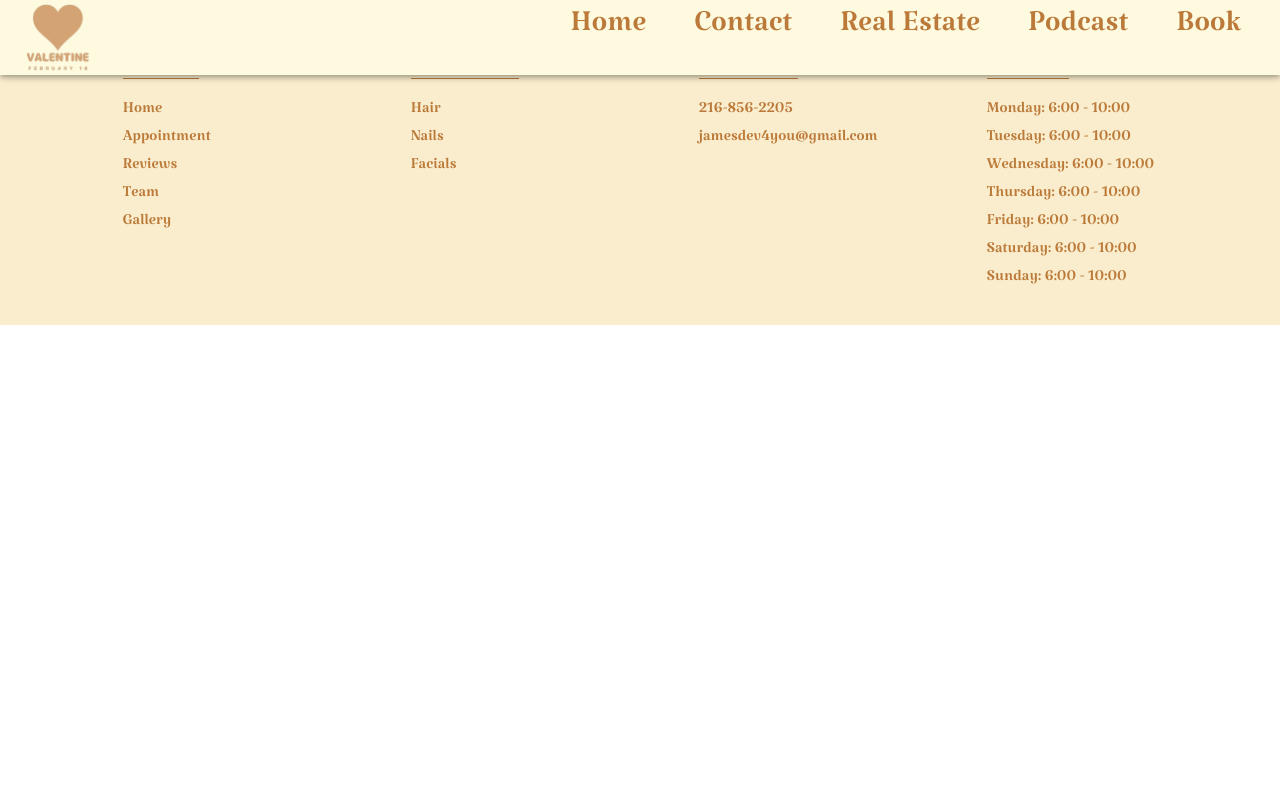
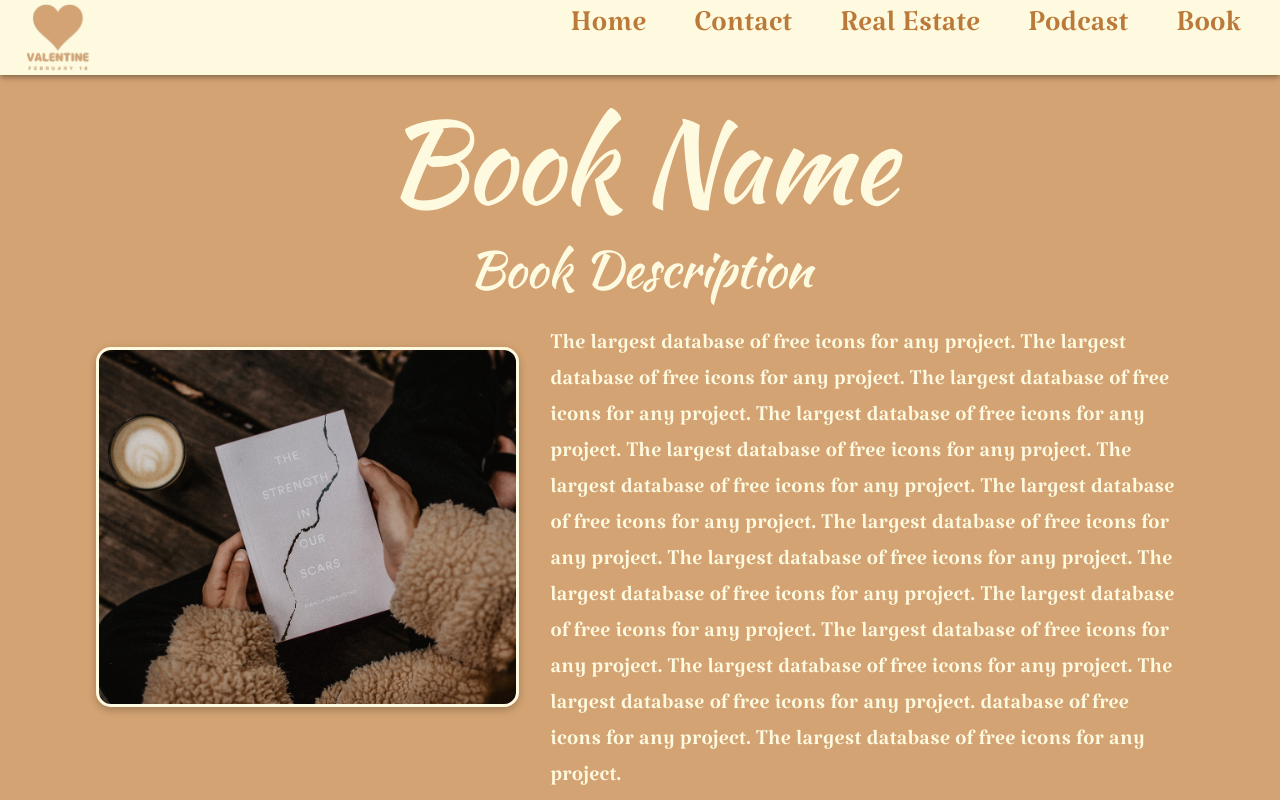
Before and after one commit to jamesdev4you/patricia, a React (Create React App) app: page /book in a window 1280 px wide. Shown: the top 800 px of the page. Built offline with nearby package versions, Linux system fonts and the light colour scheme.

Commit message:
desk mmvp

```diff
--- a/src/App.js
+++ b/src/App.js
@@ -11,6 +11,8 @@ import { Routes, Route } from 'react-router-dom';
 import Home from './pageComponents/Home/home';
 import Contact from './pageComponents/Contact/contact';
 import RealEstate from './pageComponents/RealEstate/realEstate';
+import Podcast from './pageComponents/Podcast/podcast';
+import Book from './pageComponents/Book/book';
 
 let theme = createTheme({
   palette: {
@@ -84,6 +86,8 @@ function App() {
         <Route path='/' element={<Home />} />
         <Route path='/contact' element={<Contact />} />
         <Route path='/realestate' element={<RealEstate />} />
+        <Route path='/podcast' element={<Podcast />} />
+        <Route path='/book' element={<Book />} />
       </Routes>
       <Footer />
     </ThemeProvider>
--- /dev/null
+++ b/src/pageComponents/Book/book.js
@@ -0,0 +1,112 @@
+import React from 'react';
+import Box from '@mui/material/Box';
+import Typography from '@mui/material/Typography';
+import { LightOptionsButton } from '../../styledComponents';
+import BookPic from '../../assets/book.jpg';
+
+const Book = () => {
+  return (
+    <Box
+      sx={{
+        width: '100%',
+        height: '100vh',
+        backgroundColor: (theme) => `${theme.palette.secondary.main}`,
+        display: 'flex',
+        alignItems: 'center',
+        justifyContent: 'start',
+        paddingTop: '6em',
+        flexDirection: 'column',
+        gap: '2em',
+      }}
+    >
+      <Box
+        className='Typography--Divorced'
+        sx={{ width: '85%', textAlign: 'center' }}
+      >
+        <Typography
+          variant='h1'
+          sx={{
+            color: (theme) => `${theme.palette.primary.main}`,
+            paddingBottom: '.1em',
+          }}
+        >
+          Book Name
+        </Typography>
+        <Typography
+          variant='h2'
+          sx={{
+            color: (theme) => `${theme.palette.primary.main}`,
+          }}
+        >
+          Book Description
+        </Typography>
+      </Box>
+      <Box
+        className='TextPic--Divorced'
+        sx={{
+          display: 'flex',
+          alignItems: 'start',
+          justifyContent: 'center',
+          flexDirection: 'row',
+          width: '85%',
+          height: '60vh',
+          gap: '2em',
+        }}
+      >
+        <Box
+          className='Pic--Divorced'
+          sx={{
+            width: '40%',
+            height: '75%',
+            backgroundImage: `url(${BookPic})`,
+            backgroundSize: 'cover',
+            backgroundRepeat: 'none',
+            backgroundPosition: 'center',
+            border: (theme) => `3px solid ${theme.palette.primary.main}`,
+            borderRadius: '15px',
+            marginTop: '1em',
+            boxShadow: 'rgba(0, 0, 0, 0.24) 0px 3px 8px',
+          }}
+        />
+        <Box
+          className='Text--Divorced'
+          sx={{
+            width: '60%',
+            height: '75%',
+            display: 'flex',
+            flexDirection: 'column',
+            alignItems: 'center',
+            justifyContent: 'start',
+            gap: '.6em',
+          }}
+        >
+          <Typography
+            variant='h4'
+            sx={{
+              color: (theme) => `${theme.palette.primary.main}`,
+              width: '100%',
+              textAlign: 'left',
+            }}
+          >
+            The largest database of free icons for any project. The largest
+            database of free icons for any project. The largest database of free
+            icons for any project. The largest database of free icons for any
+            project. The largest database of free icons for any project. The
+            largest database of free icons for any project. The largest database
+            of free icons for any project. The largest database of free icons
+            for any project. The largest database of free icons for any project.
+            The largest database of free icons for any project. The largest
+            database of free icons for any project. The largest database of free
+            icons for any project. The largest database of free icons for any
+            project. The largest database of free icons for any project.
+            database of free icons for any project. The largest database of free
+            icons for any project.
+          </Typography>
+          <LightOptionsButton title={'Link to Book'} />
+        </Box>
+      </Box>
+    </Box>
+  );
+};
+
+export default Book;
--- /dev/null
+++ b/src/pageComponents/Podcast/podcast.js
@@ -0,0 +1,112 @@
+import React from 'react';
+import Box from '@mui/material/Box';
+import Typography from '@mui/material/Typography';
+import { LightOptionsButton } from '../../styledComponents';
+import PodcastPic from '../../assets/podcast.jpg';
+
+const Podcast = () => {
+  return (
+    <Box
+      sx={{
+        width: '100%',
+        height: '100vh',
+        backgroundColor: (theme) => `${theme.palette.secondary.main}`,
+        display: 'flex',
+        alignItems: 'center',
+        justifyContent: 'start',
+        paddingTop: '6em',
+        flexDirection: 'column',
+        gap: '2em',
+      }}
+    >
+      <Box
+        className='Typography--Divorced'
+        sx={{ width: '85%', textAlign: 'center' }}
+      >
+        <Typography
+          variant='h1'
+          sx={{
+            color: (theme) => `${theme.palette.primary.main}`,
+            paddingBottom: '.1em',
+          }}
+        >
+          Podcast Name
+        </Typography>
+        <Typography
+          variant='h2'
+          sx={{
+            color: (theme) => `${theme.palette.primary.main}`,
+          }}
+        >
+          Podcast Description
+        </Typography>
+      </Box>
+      <Box
+        className='TextPic--Divorced'
+        sx={{
+          display: 'flex',
+          alignItems: 'start',
+          justifyContent: 'center',
+          flexDirection: 'row',
+          width: '85%',
+          height: '60vh',
+          gap: '2em',
+        }}
+      >
+        <Box
+          className='Pic--Divorced'
+          sx={{
+            width: '40%',
+            height: '75%',
+            backgroundImage: `url(${PodcastPic})`,
+            backgroundSize: 'cover',
+            backgroundRepeat: 'none',
+            backgroundPosition: 'center',
+            border: (theme) => `3px solid ${theme.palette.primary.main}`,
+            borderRadius: '15px',
+            marginTop: '1em',
+            boxShadow: 'rgba(0, 0, 0, 0.24) 0px 3px 8px',
+          }}
+        />
+        <Box
+          className='Text--Divorced'
+          sx={{
+            width: '60%',
+            height: '75%',
+            display: 'flex',
+            flexDirection: 'column',
+            alignItems: 'center',
+            justifyContent: 'start',
+            gap: '.6em',
+          }}
+        >
+          <Typography
+            variant='h4'
+            sx={{
+              color: (theme) => `${theme.palette.primary.main}`,
+              width: '100%',
+              textAlign: 'left',
+            }}
+          >
+            The largest database of free icons for any project. The largest
+            database of free icons for any project. The largest database of free
+            icons for any project. The largest database of free icons for any
+            project. The largest database of free icons for any project. The
+            largest database of free icons for any project. The largest database
+            of free icons for any project. The largest database of free icons
+            for any project. The largest database of free icons for any project.
+            The largest database of free icons for any project. The largest
+            database of free icons for any project. The largest database of free
+            icons for any project. The largest database of free icons for any
+            project. The largest database of free icons for any project.
+            database of free icons for any project. The largest database of free
+            icons for any project.
+          </Typography>
+          <LightOptionsButton title={'Link to Podcast'} />
+        </Box>
+      </Box>
+    </Box>
+  );
+};
+
+export default Podcast;
```
